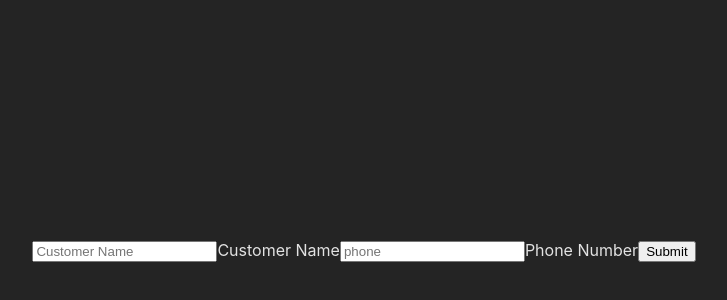
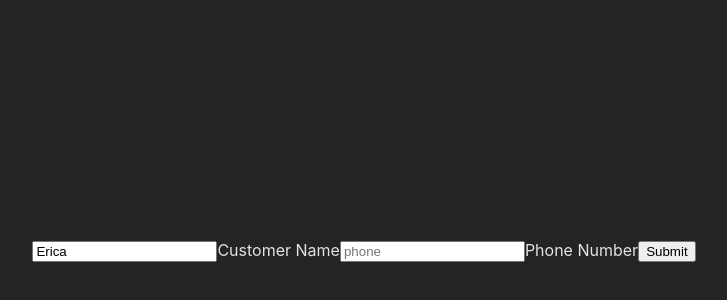
Before and after one commit to ericabasak/food-delivery-app-RHF, a React app: page / in a window 1280 px wide. Shown: the part 150-450 px from the top of the page, without its empty margins (276-1003 px from the left). Built offline with nearby package versions, Linux system fonts and the light colour scheme; the HTML template or start-up script is replaced by a standard one.

Commit message:
react hook form with register and handlesubmit

```diff
--- a/src/FoodDeliveryForm.tsx
+++ b/src/FoodDeliveryForm.tsx
@@ -1,4 +1,3 @@
-import { SyntheticEvent} from "react";
 import { useForm } from "react-hook-form";
 
 
@@ -11,21 +10,21 @@ export const FoodDeliveryForm = () => {
 
     const { register, handleSubmit } = useForm<FoodDeliveryFormType>();
 
-    const onSubmit = (formData: FoodDeliveryFormType) => {
-        console.log('form data ', formData)
+    const onSubmit = (formData: FoodDeliveryFormType) => { console.log(formData)
     }
+
   return (
     <form autoComplete="off" onSubmit={handleSubmit(onSubmit)}>
         <input
         type="text"
         placeholder='Customer Name'
-        {...register("customerName")}
+        {...register("customerName", { value: "Erica"})}
         />
         <label>Customer Name</label>
         <input
         type="text"
         placeholder='phone'
-        {...register("phone")}
+        {...register("phone", { required: "Phone number is required"})}
         />
         <label>Phone Number</label>
         <button className="btn btn-primary" type="submit">Submit</button>
--- a/src/TypicalForm.tsx
+++ b/src/TypicalForm.tsx
@@ -11,7 +11,7 @@ type FoodDeliveryFormErrorType = {
     phone: string;
 }
 
-export const FoodDeliveryForm = () => {
+export const TypicalForm = () => {
     const [values, setValues] = useState<FoodDeliveryFormType>({
         customerName: "",
         phone: ""
```
